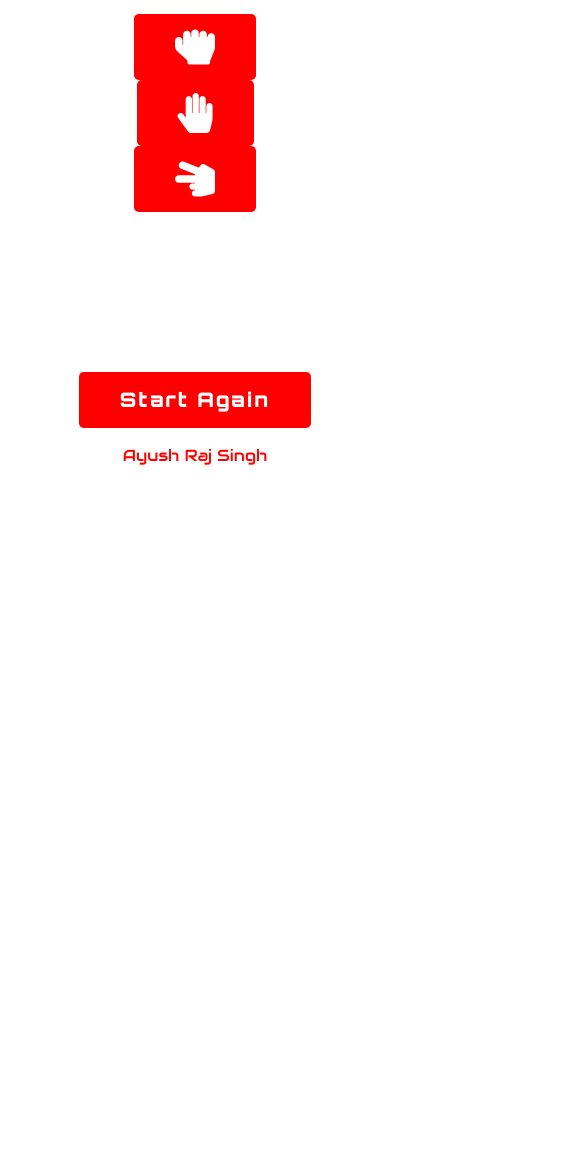
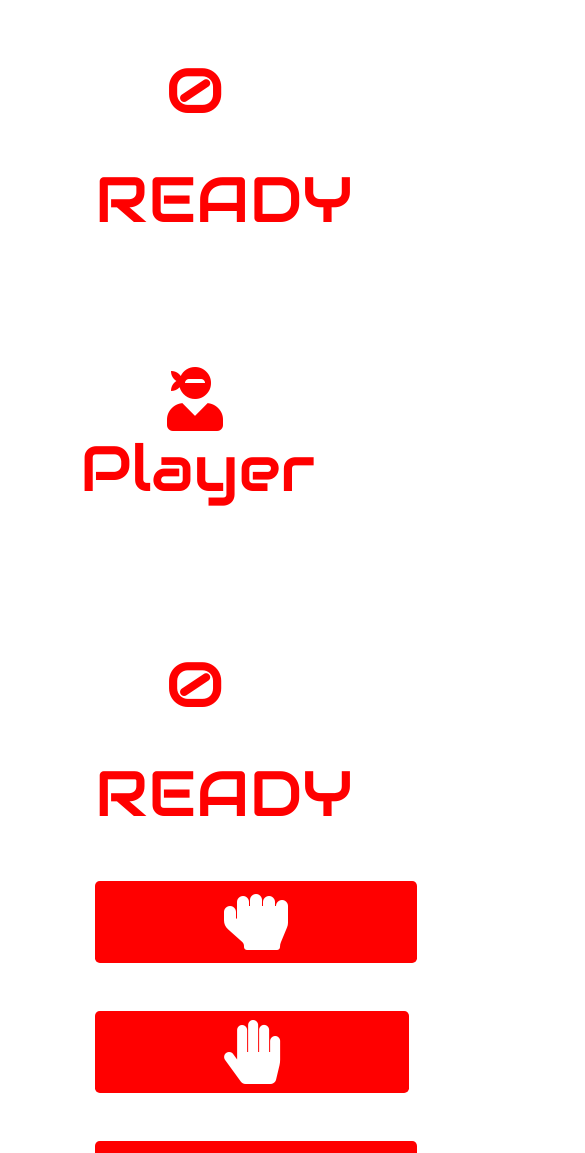
Before and after one commit to itssingh14/rps, a plain HTML site: page index.html in a window 390 px wide. Shown: the part 847-2000 px from the top of the page, 585 px wide, since content can reach past the window. Before the commit the page ends 1331 px from the top, so only its background shows below. Drawn offline with Linux system fonts and the light colour scheme.

Commit message:
mobile version

```diff
--- a/index.html
+++ b/index.html
@@ -51,9 +51,9 @@
                 </div>
                 <div class="container-fluid controls">
                     <div id = "but-row" class="row">
-                        <div class="col-sm-4 rock"><button class="btn btn-lg" onclick="rock()"><i class="fas fa-hand-rock fa-2x"></i></button></div>
-                        <div class="col-sm-4 paper"><button class="btn btn-lg" onclick="paper()"><i class="fas fa-hand-paper fa-2x"></i></button></div>
-                        <div class="col-sm-4 scissor"><button class="btn btn-lg" onclick="scissor()"><i class="fas fa-hand-scissors fa-2x"></i></button></div>
+                        <div class="col-lg-4 rock"><button class="btn btn-lg med" onclick="rock()"><i class="fas fa-hand-rock fa-2x med"></i></button></div>
+                        <div class="col-lg-4 paper"><button class="btn btn-lg med" onclick="paper()"><i class="fas fa-hand-paper fa-2x med"></i></button></div>
+                        <div class="col-lg-4 scissor"><button class="btn btn-lg med" onclick="scissor()"><i class="fas fa-hand-scissors fa-2x med"></i></button></div>
                     </div>
                 </div>
             </div>
--- a/styles.css
+++ b/styles.css
@@ -83,3 +83,57 @@ div.score{
 #round{
     margin-top: 5rem;
 }
+
+@media (max-width : 1024px){
+    div.header h1{
+        font-size: 7rem;
+    }
+
+    div.game h2,
+    div.game h3{
+        margin-top: 2rem;
+        font-size: 4rem;
+    }
+
+    #start-again{
+        font-size: 3.5rem;
+    }
+
+    #bot p{
+        font-size: 2.25rem;
+    }
+
+    div.col-lg-4{
+        max-width: 100%;
+    }
+
+    .rock,
+    .paper,
+    .scissor{
+        margin: 1.5rem 0;
+    }
+
+    .med{
+        padding: 0.25rem 4rem;
+        font-size: 2rem;
+    }
+
+    #round{
+        font-size: 2.5rem;
+        writing-mode: vertical-lr;
+        text-orientation: upright;
+    }
+
+    #user,
+    #cpu{
+        margin-top: 2.5rem;
+    }
+
+    #cp h1,
+    #pl h1{
+        font-size: 5rem;
+        margin-top: -1.75rem;
+        margin-bottom: 1.5rem;
+    }
+
+}
```
